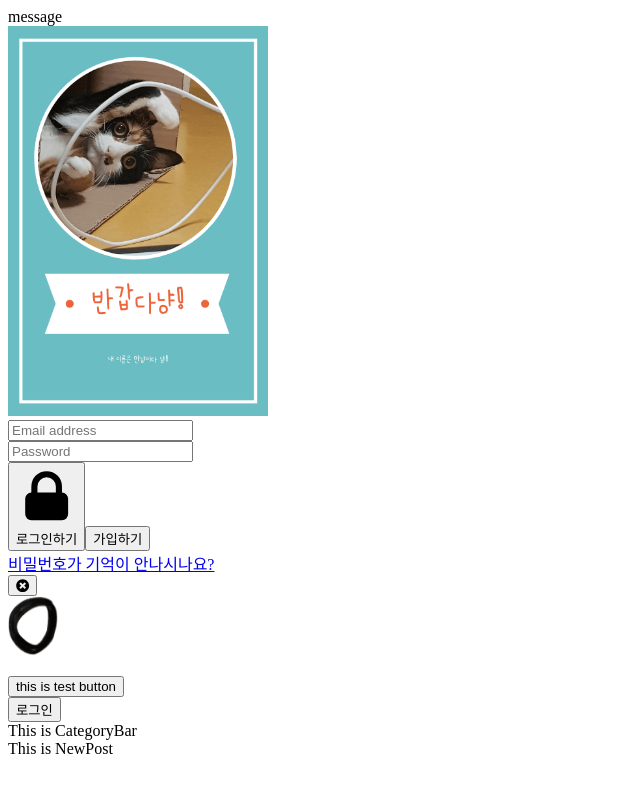
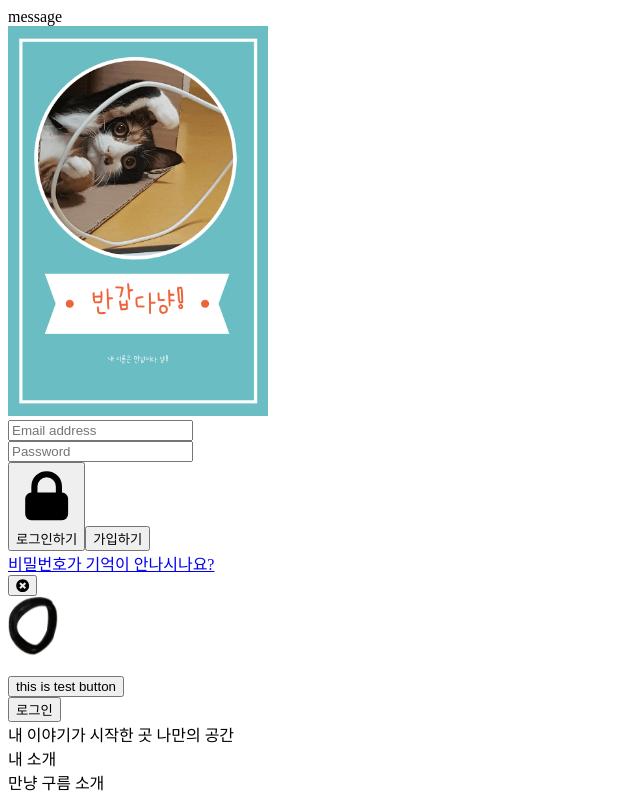
Before and after one commit to Tocktock/mystory, a Next.js app: page / in a window 1280 px wide. Shown: the whole page, without its empty margins (0-640 px from the left). Built offline with nearby package versions, Linux system fonts and the light colour scheme.

Commit message:
컨셉 교체

```diff
--- a/package.json
+++ b/package.json
@@ -5,8 +5,7 @@
   "scripts": {
     "dev": "next dev",
     "build": "next build",
-    "start": "next start",
-    "lint": "next lint"
+    "start": "next start"
   },
   "dependencies": {
     "@fortawesome/fontawesome-svg-core": "^1.2.36",
@@ -26,9 +25,8 @@
   "devDependencies": {
     "@types/react": "^17.0.20",
     "autoprefixer": "^10.3.4",
-    "eslint": "7.32.0",
-    "eslint-config-next": "11.1.2",
     "postcss": "^8.3.6",
+    "prettier": "^2.5.1",
     "tailwindcss": "^2.2.14",
     "typescript": "^4.4.2"
   }
--- a/pages/_app.tsx
+++ b/pages/_app.tsx
@@ -5,8 +5,6 @@ import store from "../src/features/store";
 import {CookiesProvider} from "react-cookie";
 import ModalBackground from "../src/components/modal/ModalBackground";
 import Alarm from "../src/components/alarm/Alarm";
-import App from 'next/app'
-import axios from "axios";
 
 export default function MyApp({Component, pageProps}) {
     return (
--- a/pages/index.tsx
+++ b/pages/index.tsx
@@ -6,10 +6,10 @@ import { useCookies } from "react-cookie";
 
 export default function Home() {
   return (
-    <>
+    <div className="flex w-full h-full">
       <NavBar />
       <Welcome />
-      <NewPost />
-    </>
+      {/* <NewPost /> */}
+    </div>
   );
 }
--- a/src/components/landing/welcome/Welcome.tsx
+++ b/src/components/landing/welcome/Welcome.tsx
@@ -1,10 +1,18 @@
 import CategoryBar from "../category/CategoryBar";
 const Welcome = () => {
   return (
-    <div className="w-full h-224 min-h-full bg-gradient-to-b from-gray-800 to-black">
-      <div className="h-4/5"></div>
-      <div className="h-1/5">
-        <CategoryBar></CategoryBar>
+    <div className="absolute w-full h-full min-h-full bg-gradient-to-b from-yellow-100 to-red-200">
+      <div className="h-32 border-2">
+      </div>
+      <div className="flex flex-col my-20 justify-center w-full">
+        <span className="text-gray-700 text-6xl w-full text-center"> 내 이야기가 시작한 곳 </span>
+        <span className="text-gray-700 text-6xl w-full text-center"> 나만의 공간  </span>
+      </div>
+      <div className="h-96 border-2">
+    내 소개
+      </div>
+      <div className="h-96 border-2">
+    만냥 구름 소개
       </div>
     </div>
   );
--- a/src/components/writeSpace/WritePreview.tsx
+++ b/src/components/writeSpace/WritePreview.tsx
@@ -9,9 +9,10 @@ const WritePreview = () => {
   return (
     <div className="prose flex flex-col p-5 ">
       <ReactMarkdown
-        children={markdownState.content}
         remarkPlugins={[remarkGfm]}
-      ></ReactMarkdown>
+      >
+        {markdownState.content}
+      </ReactMarkdown>
     </div>
   );
 };
```
Also changed, not shown: src/components/writeSpace/WriteTag.tsx (+4 -4 lines), src/features/publish/publishSlice.ts (deleted, +0 -25 lines), .eslintrc.json (deleted), 1 other file (tests, documents, lock files or other folders).
